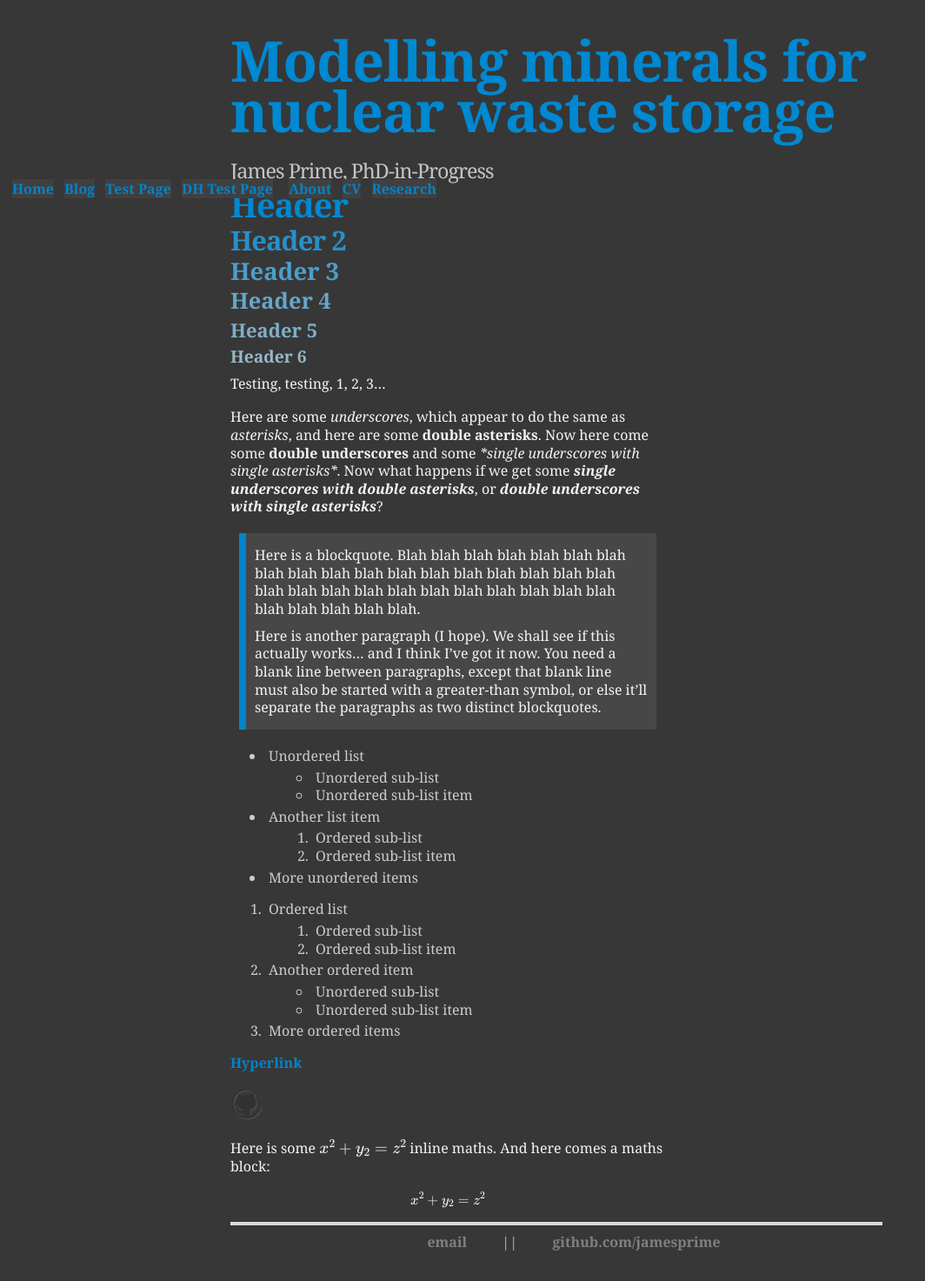
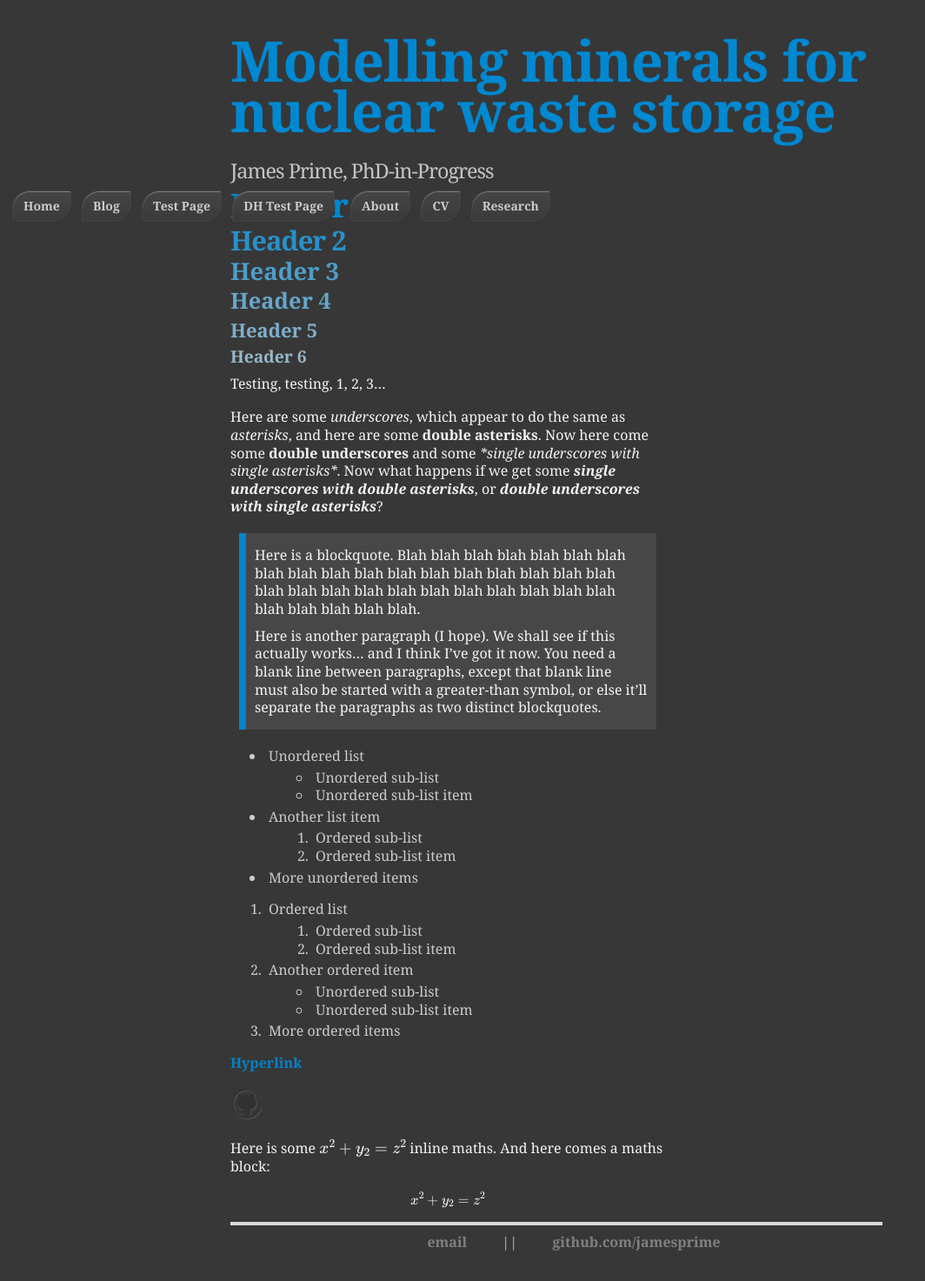
Before and after one commit to jamesprime/jamesprime.github.io, a Jekyll site: the page built from _pages/dhtest/index.md, in a window 1280 px wide. Shown: the whole page at 87% size, without its empty margins (0-1064 px from the left). Built offline with Jekyll 4.4.1, drawn with Linux system fonts in a browser that asks for light colours; nearby versions of some CDN libraries; formulas are drawn with MathJax 3.

Commit message:
Updated _sass/uberduper.scss
Added ampersands to .leftbuttons and .rightbuttons, and removed them from .button

```diff
--- a/_sass/uberduper.scss
+++ b/_sass/uberduper.scss
@@ -244,7 +244,7 @@ div.slogan {
     // border-radius: 0 2px 2px 0;
     // padding-right: 10px;
 
-    &.button {
+    .button {
         border: 1px solid #444;
         background: linear-gradient(#454545, #3A3A3A);
         border-radius: 20px 2px 20px 2px;
```
